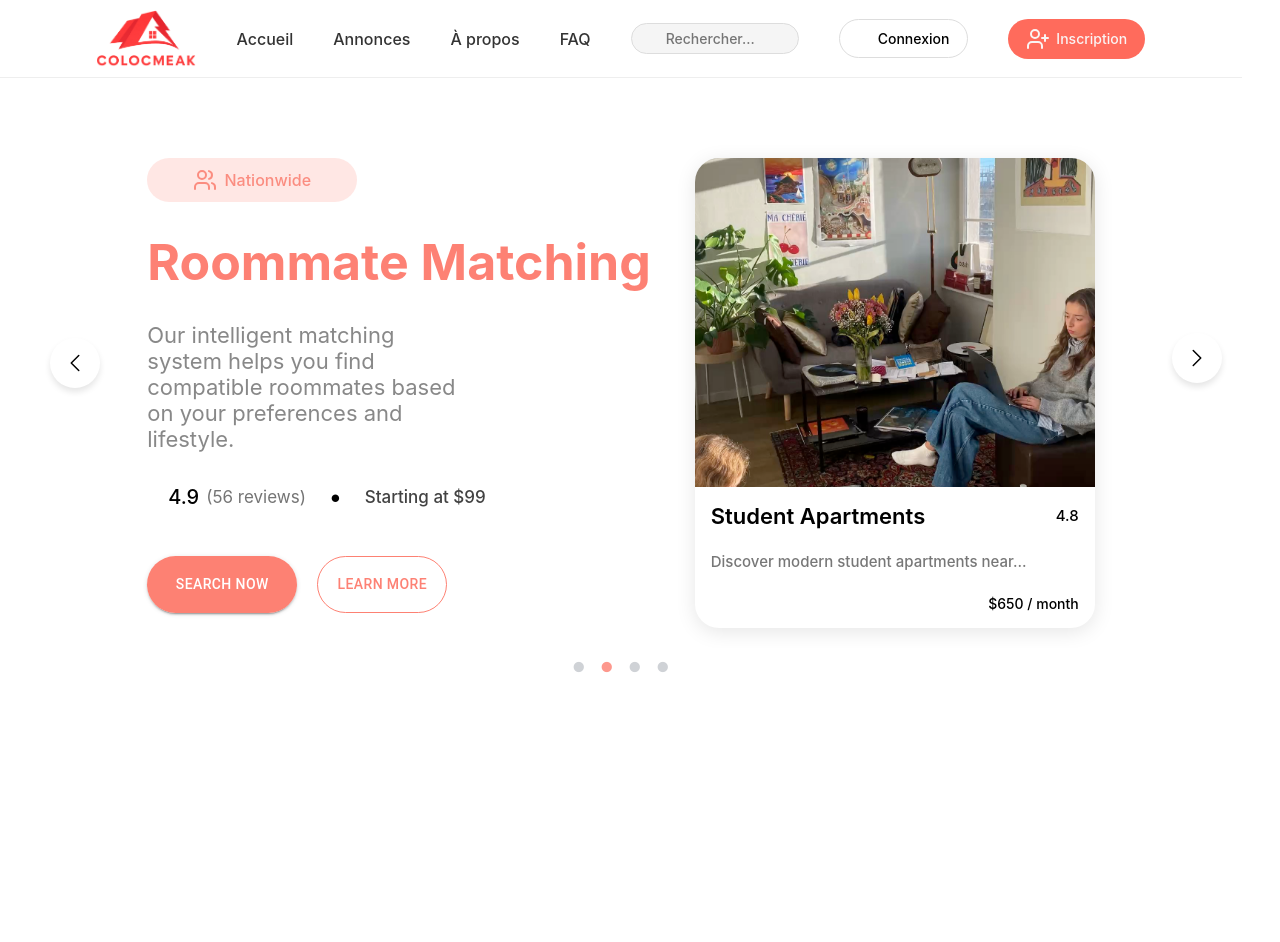
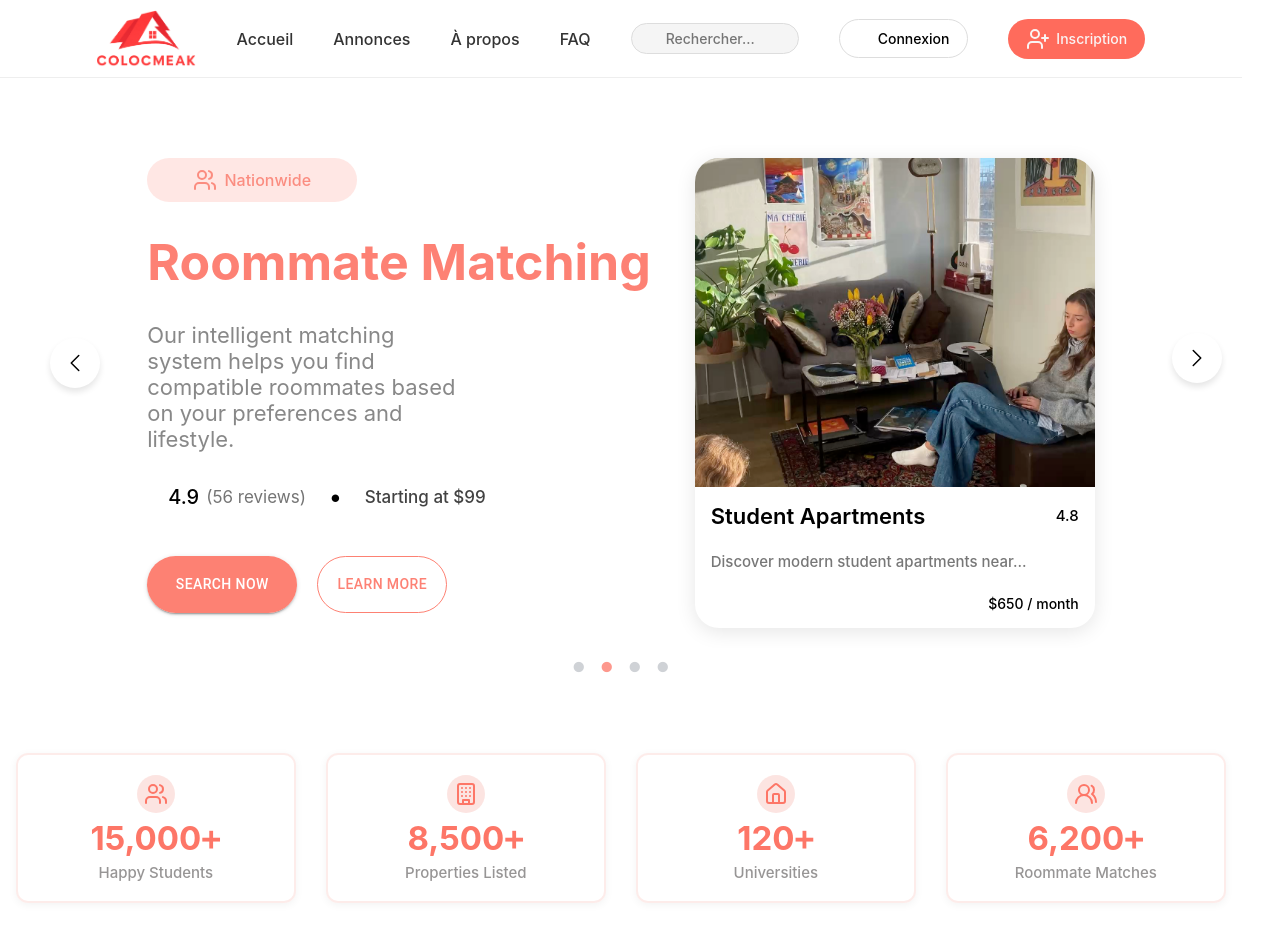
Before and after one commit to Maymasi/coloc-location-app, a React (Vite) app: page / in a window 1280 px wide. Shown: the top 942 px of the page. Before the commit the page ends 800 px from the top, so only its background shows below. Built offline with nearby package versions, Linux system fonts and the light colour scheme; some icons are missing.

Commit message:
end of part statistic

```diff
--- a/package.json
+++ b/package.json
@@ -16,6 +16,7 @@
     "@mui/material": "^7.0.2",
     "lucide-react": "^0.487.0",
     "react": "^19.0.0",
+    "react-countup": "^6.5.3",
     "react-dom": "^19.0.0",
     "react-slick": "^0.30.3",
     "slick-carousel": "^1.8.1"
--- a/src/assets/styles/styleHome.css
+++ b/src/assets/styles/styleHome.css
@@ -260,3 +260,40 @@ body{
 .slick-dots li.slick-active button:before {
     color: #fd7667;
 }
+.CardSta{
+    height: 150px;
+    width: 280px;
+    display: flex;
+    flex-direction: column;
+    justify-content: center;
+    align-items: center;
+    gap: 5px;
+    border: 2px solid #facec963;
+    border-radius: 12px;
+    transition: all 300ms ease;
+    transform-origin: center;
+    box-shadow: 0 2px 8px rgba(0, 0, 0, 0.05);
+}
+.CardSta:hover{
+    transform: scale(1.05);
+    box-shadow: 0 4px 16px rgba(0, 0, 0, 0.1);
+}
+.number{
+    font-size: 33px;
+    color: #fd7667;
+    font-weight: 700;
+    font-family: 'JetBrains Mono', 'SF Mono', 'Menlo', monospace;
+}
+.icn{
+    color: #fd7667;
+    background-color: #facec98d;
+    padding: 7px;
+    border-radius: 100%;
+    display: flex;
+    align-items: center;
+    justify-self: center;
+}
+.content{
+    color: #979595;
+    font-size: 15px;
+}
--- /dev/null
+++ b/src/components/home/StatistiCard.jsx
@@ -0,0 +1,45 @@
+import { Users, Building, House, UsersRound } from 'lucide-react';
+import CountUp from 'react-countup';
+import "../../assets/styles/styleHome.css";
+export default function StatisiCard(){
+    return(
+        <div style={{margin:"60px 0px",height:'30vh',display:"flex",justifyContent:"center",alignItems:"center",gap:"30px"}}>
+            <div className='CardSta'>
+                <div className="icn">
+                    <Users/>
+                </div>
+                <div className="number">
+                    <CountUp end={15000} duration={2} separator="," style={{fontSize:"33px",fontWeight:"700"}}/>+
+                </div>
+                <div className="content">Happy Students</div>
+            </div>
+            <div className='CardSta'>
+                <div className="icn">
+                    <Building/>
+                </div>
+                <div className="number">
+                    <CountUp end={8500} duration={2} separator="," style={{fontSize:"33px",fontWeight:"700"}}/>+
+                </div>
+                <div className="content">Properties Listed</div>
+            </div>
+            <div className='CardSta'>
+                <div className="icn">
+                    <House/>
+                </div>
+                <div className="number">
+                    <CountUp end={120} duration={2} separator="," style={{fontSize:"33px",fontWeight:"700"}}/>+
+                </div>
+                <div className="content">Universities</div>
+            </div>
+            <div className='CardSta'>
+                <div className="icn">
+                    <UsersRound/>
+                </div>
+                <div className="number">
+                    <CountUp end={6200} duration={2} separator="," style={{fontSize:"33px",fontWeight:"700"}}/>+
+                </div>
+                <div className="content">Roommate Matches</div>
+            </div>
+        </div>
+    );
+}
--- a/src/pages/HomePage.jsx
+++ b/src/pages/HomePage.jsx
@@ -1,10 +1,12 @@
 import MySlider from "../components/home/MySlider";
 import Nav from "../components/home/Nav";
+import StatisiCard from "../components/home/StatistiCard";
 export default function HomePage(){
     return(
         <>
             <Nav/>
             <MySlider/>
+            <StatisiCard/>
         </>
     );
 }
```
Also changed, not shown: 1 other file (tests, documents, lock files or other folders).
